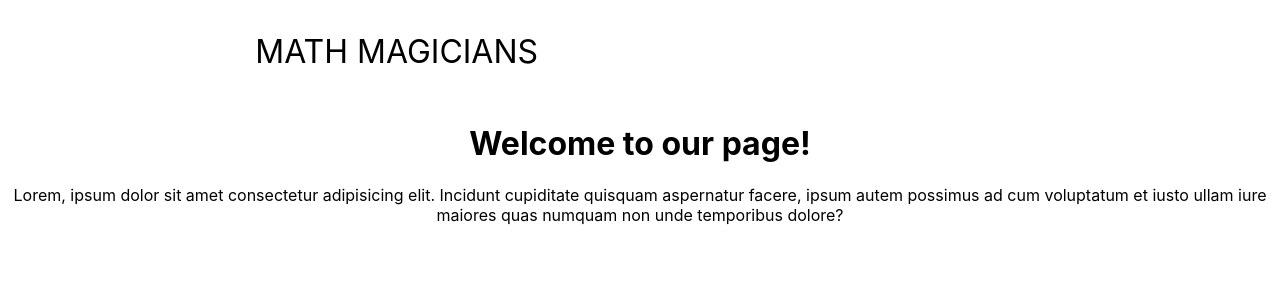
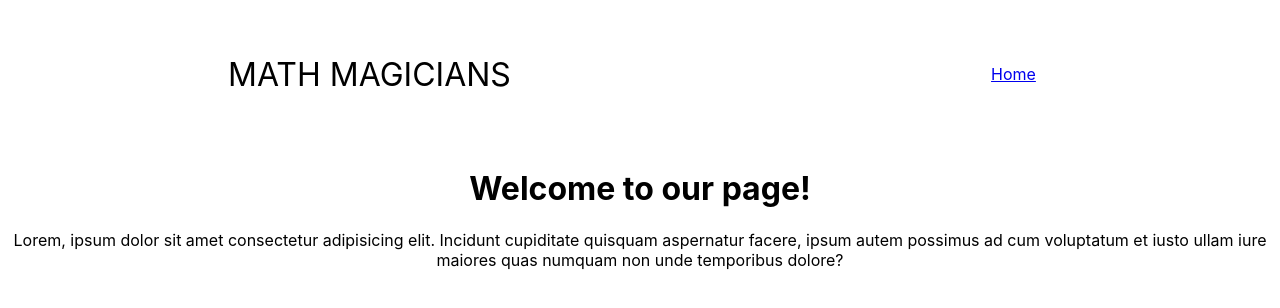
Before and after one commit to billionsjoel/math-magicians, a React (Create React App) app: page /home in a window 1280 px wide. Shown: the top 308 px of the page. Built offline with nearby package versions, Linux system fonts and the light colour scheme.

Commit message:
Add link to home

```diff
--- a/src/components/Navbar.jsx
+++ b/src/components/Navbar.jsx
@@ -10,7 +10,9 @@ function Nabar() {
 			<div className="logo">MATH MAGICIANS</div>
 			<div className="menu-items">
 				<ul>
-
+					<li>
+						<Link to="/home">Home</Link>
+					</li>
 
 
 				</ul>
```
